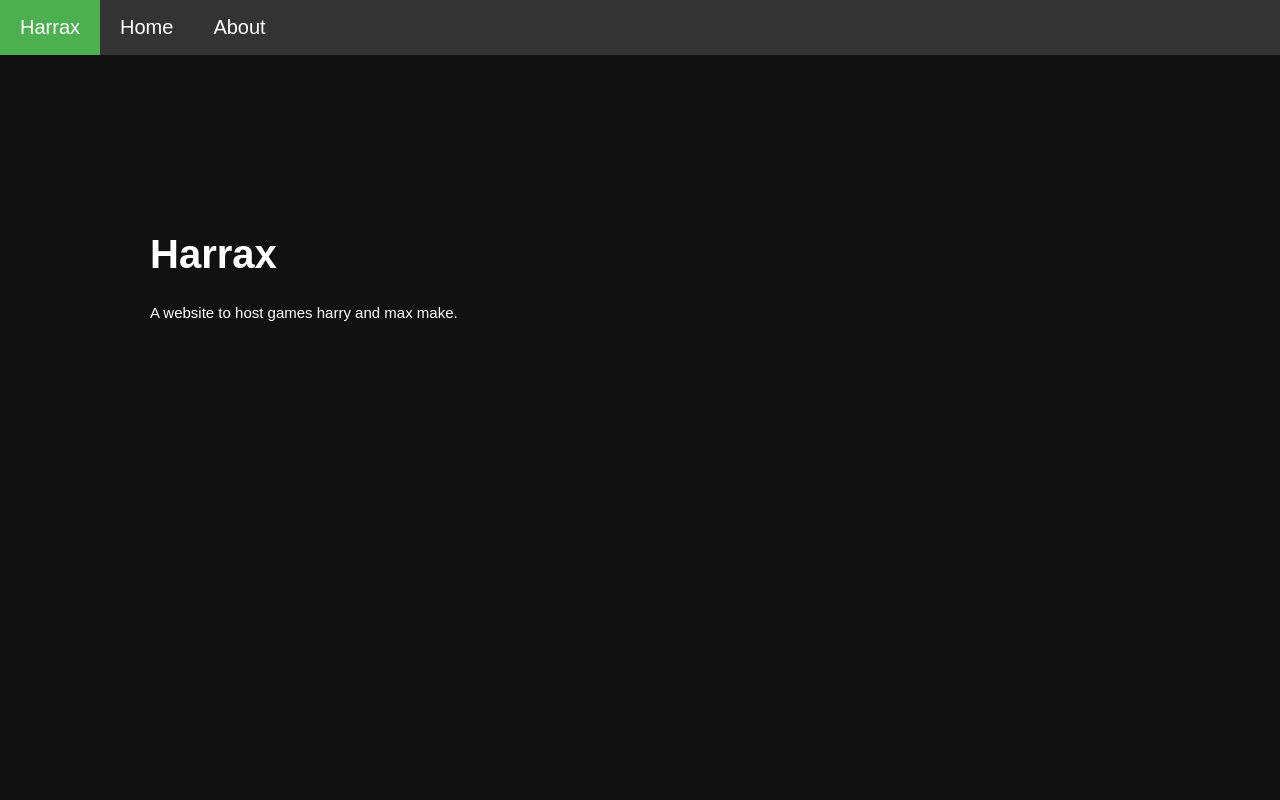
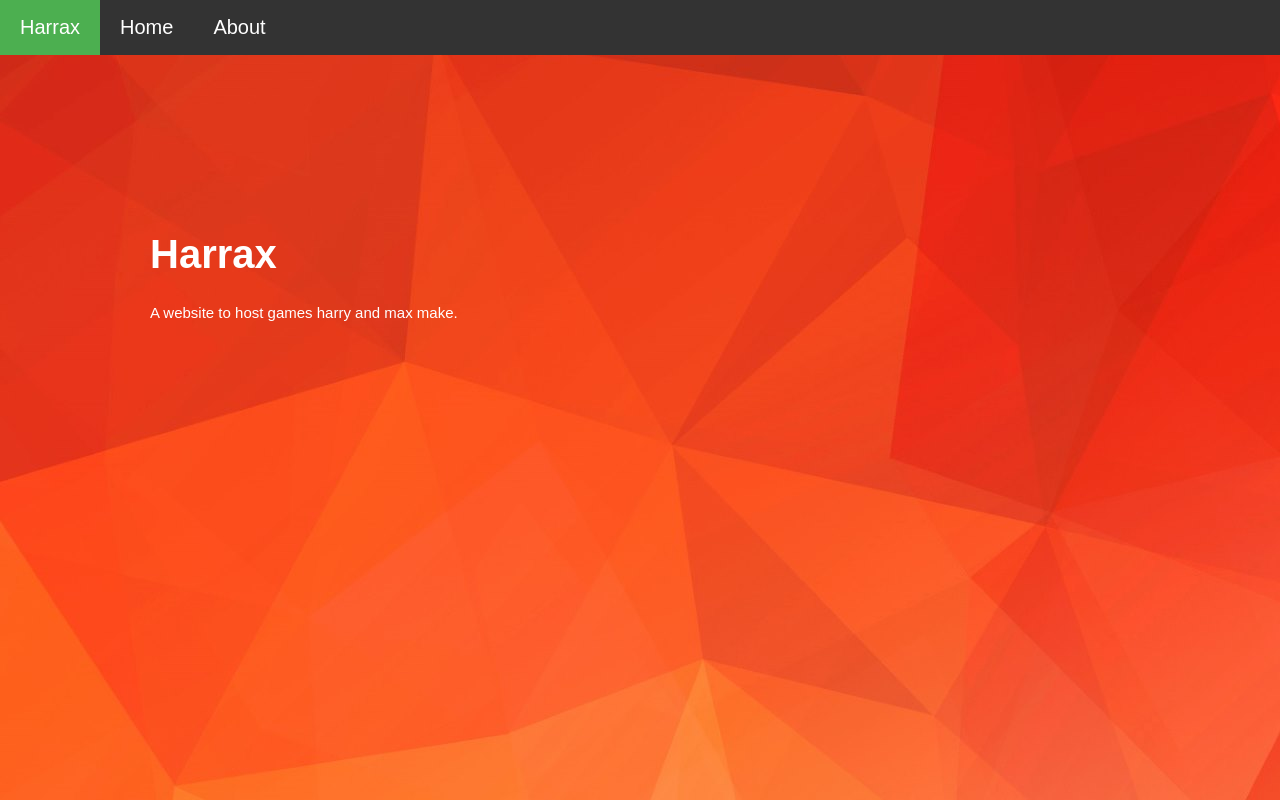
Before and after one commit to Harry-Max/Harrax, a plain HTML site: page index.html in a window 1280 px wide. Drawn offline with Linux system fonts and the light colour scheme.

Commit message:
Added background

```diff
--- a/index.css
+++ b/index.css
@@ -1,7 +1,11 @@
-body{
+body,html{
 	margin:0px;
-	background-color: #111;
 }
+
+body:before {
+    filter: blur(20px);
+}
+
 
 .nav .container ul{
 	list-style-type: none;
--- a/index.html
+++ b/index.html
@@ -3,9 +3,11 @@
 <head>
 	<title>Harrax - Homepage</title>
 	<link rel="stylesheet" type="text/css" href="index.css">
+
 </head>
 
 <body>
+	<body background="src/images/polygon_bg.jpg">
 	<div class='nav'>
 		<div class='container'>
 			<ul>
```
Also changed, not shown: src/images/polygon_bg.jpg (added).
